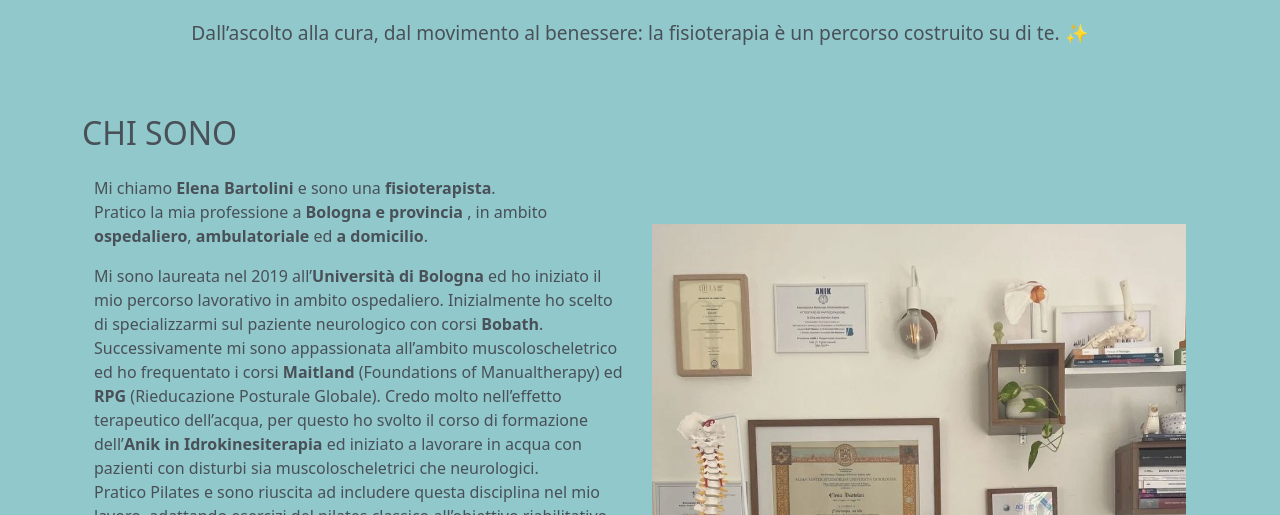
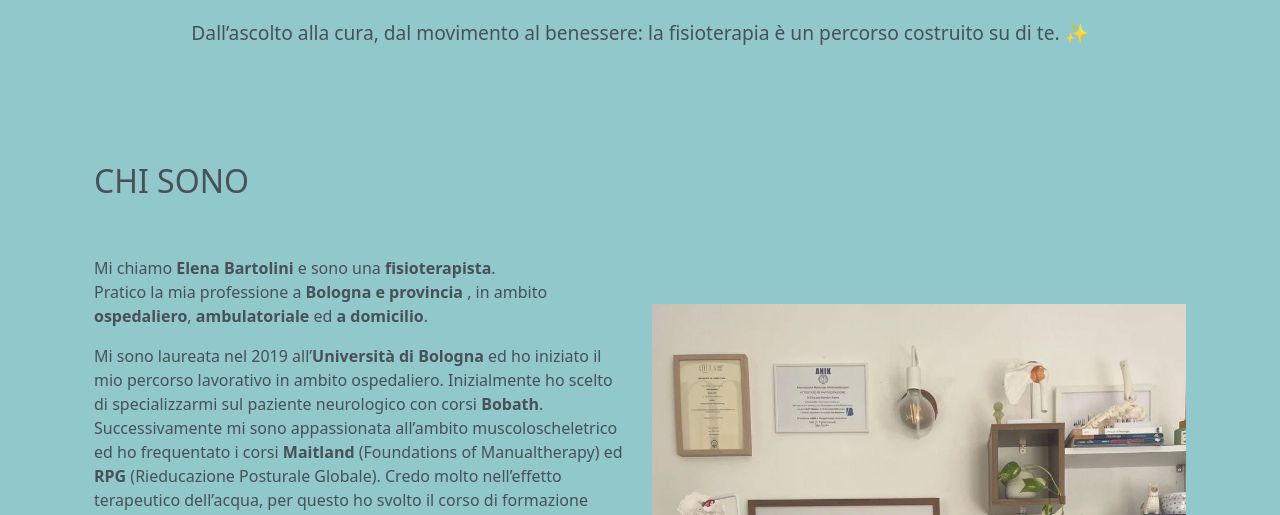
Before and after one commit to ireneBartolini/sito_elle, a website: page index.html in a window 1280 px wide. Shown: the part 585-1100 px from the top of the page. Drawn offline with nearby package versions, Linux system fonts and the light colour scheme; a script that the page names is missing.

Commit message:
allineamento

```diff
--- a/index.html
+++ b/index.html
@@ -102,14 +102,15 @@
   <section>
     <div class="container">
       <p class="introduzione">Dall’ascolto alla cura, dal movimento al benessere: la fisioterapia è un percorso costruito su di te. ✨</p>
-      <h2 class="mb-4">CHI SONO</h2>
+
 
       <div class="container">
 
       <div class="row align-items-center">
-
+        <h2 class="py-5">CHI SONO</h2>
         <!-- Colonna testo -->
         <div class="col-12 col-lg-6 mb-4 mb-lg-0">
+
           <p>
             Mi chiamo <strong>Elena Bartolini</strong>  e sono una <strong>fisioterapista</strong >.<br/>
             Pratico la mia professione a <strong>Bologna e provincia</strong> , in ambito <strong>ospedaliero</strong>, <strong>ambulatoriale</strong>  ed <strong>a domicilio</strong>.
```
